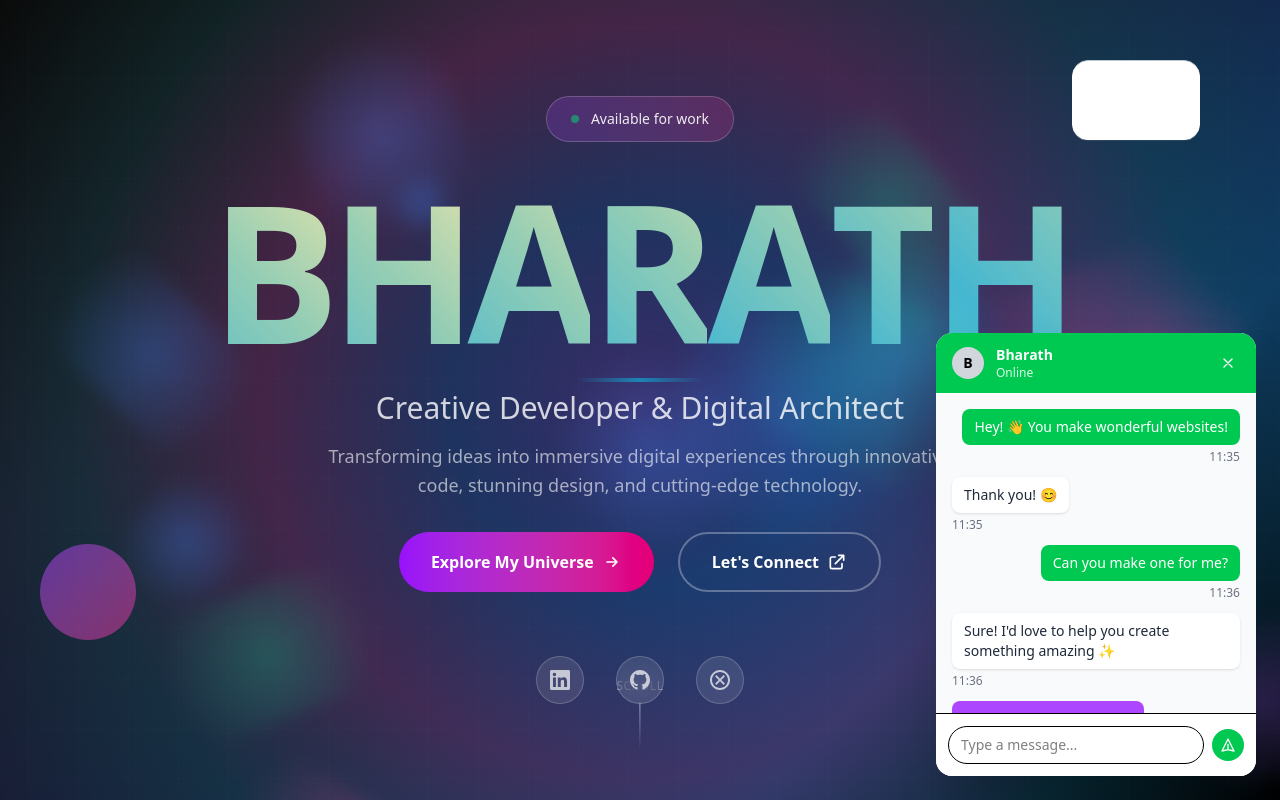
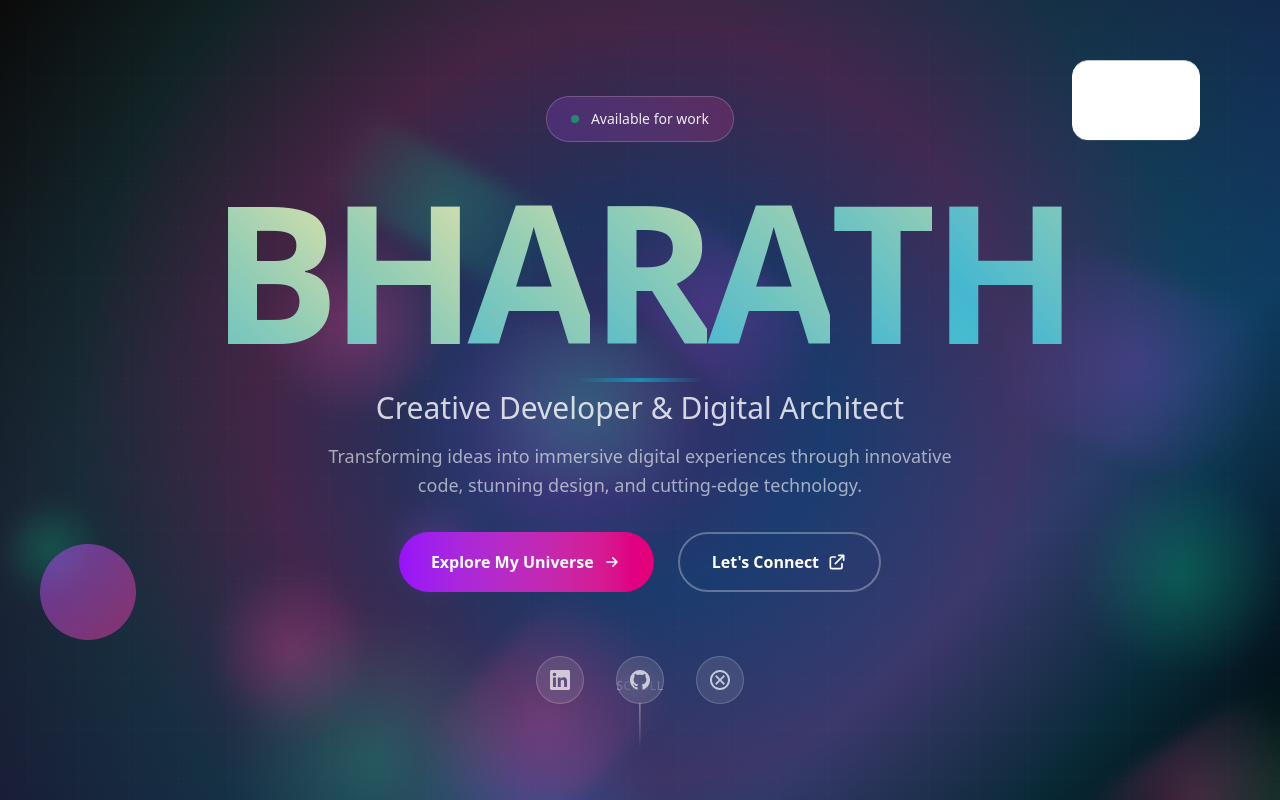
Before and after one commit to bharath-mnr/bharath-portfolio-new, a React (Vite) app: page / in a window 1280 px wide. Shown: the top 800 px of the page. Built offline with nearby package versions, Linux system fonts and the light colour scheme.

Commit message:
Hero Section 'Remove WhatsApp chat feature'

```diff
--- a/src/components/Hero.jsx
+++ b/src/components/Hero.jsx
@@ -1,18 +1,8 @@
-import React, { useEffect, useRef, useState } from 'react';
+import React, { useEffect, useRef } from 'react';
 
 const Hero = () => {
   const heroRef = useRef(null);
   const mousePos = useRef({ x: 0, y: 0 });
-  const [showChat, setShowChat] = useState(false);
-  const [messages, setMessages] = useState([
-    { id: 1, text: "Hey! 👋 You make wonderful websites!", sender: 'user', time: '11:35' },
-    { id: 2, text: "Thank you! 😊", sender: 'bharath', time: '11:35' },
-    { id: 3, text: "Can you make one for me?", sender: 'user', time: '11:36' },
-    { id: 4, text: "Sure! I'd love to help you create something amazing ✨", sender: 'bharath', time: '11:36' },
-    { id: 5, text: "Let's discuss your project!", sender: 'bharath', time: '11:37', isButton: true }
-  ]);
-  const [inputMessage, setInputMessage] = useState('');
-  const [isTyping, setIsTyping] = useState(false);
 
   useEffect(() => {
     const handleMouseMove = (e) => {
@@ -34,69 +24,6 @@ const Hero = () => {
       return () => hero.removeEventListener('mousemove', handleMouseMove);
     }
   }, []);
-
-  useEffect(() => {
-    // Show chat widget after 2 seconds on all devices (changed from desktop only)
-    const timer = setTimeout(() => {
-      setShowChat(true);
-    }, 2000);
-
-    return () => {
-      clearTimeout(timer);
-    };
-  }, []);
-
-  const handleSendMessage = () => {
-    if (inputMessage.trim()) {
-      const newMessage = {
-        id: messages.length + 1,
-        text: inputMessage,
-        sender: 'user',
-        time: new Date().toLocaleTimeString('en-US', { hour: '2-digit', minute: '2-digit', hour12: false })
-      };
-
-      setMessages([...messages, newMessage]);
-
-      // Send message to WhatsApp
-      const whatsappNumber = "917034264195"; // Your WhatsApp number
-      const whatsappMessage = encodeURIComponent(`Hi Bharath! ${inputMessage}`);
-      const whatsappURL = `https://wa.me/${whatsappNumber}?text=${whatsappMessage}`;
-
-      // Open WhatsApp in a new tab
-      window.open(whatsappURL, '_blank');
-
-      setInputMessage('');
-      setIsTyping(true);
-
-      // Simulate Bharath typing and responding
-      setTimeout(() => {
-        setIsTyping(false);
-        const response = {
-          id: messages.length + 2,
-          text: "Thanks for reaching out! 📱 I've received your message on WhatsApp and will respond there!",
-          sender: 'bharath',
-          time: new Date().toLocaleTimeString('en-US', { hour: '2-digit', minute: '2-digit', hour12: false })
-        };
-        setMessages(prev => [...prev, response]);
-      }, 2000);
-    }
-  };
-
-  const handleKeyPress = (e) => {
-    if (e.key === 'Enter') {
-      handleSendMessage();
-    }
-  };
-
-  const handleButtonClick = (message) => {
-    if (message.isButton) {
-      // Direct WhatsApp contact for the button click
-      const whatsappNumber = "917034264195";
-      const whatsappMessage = encodeURIComponent("Hi Bharath! I'd like to discuss my project with you!");
-      const whatsappURL = `https://wa.me/${whatsappNumber}?text=${whatsappMessage}`;
-      window.open(whatsappURL, '_blank');
-    }
-  };
 
   return (
     <div
@@ -159,90 +86,6 @@ const Hero = () => {
       <div className="absolute top-20 right-20 w-32 h-20 bg-white bg-opacity-5 backdrop-blur-md rounded-2xl border border-white border-opacity-10 animate-bounce"></div>
       <div className="absolute bottom-40 left-10 w-24 h-24 bg-gradient-to-br from-purple-500 to-pink-500 opacity-20 rounded-full animate-pulse"></div>
       <div className="absolute top-1/3 left-1/4 w-16 h-40 bg-white bg-opacity-5 backdrop-blur-md rounded-full border border-white border-opacity-10 animate-ping"></div>
-
-      {/* WhatsApp-style Chat Widget - Now works on all devices */}
-      {showChat && (
-        <div className="fixed bottom-6 right-4 sm:right-6 z-50 w-80 sm:max-w-sm animate-slideInUp">
-          <div className="bg-white rounded-2xl shadow-2xl overflow-hidden">
-            {/* Chat Header */}
-            <div className="bg-green-500 px-4 py-3 flex items-center justify-between">
-              <div className="flex items-center">
-                <div className="w-8 h-8 bg-gray-300 rounded-full mr-3 flex items-center justify-center text-sm font-bold">
-                  B
-                </div>
-                <div>
-                  <div className="text-white font-semibold text-sm">Bharath</div>
-                  <div className="text-green-100 text-xs">Online</div>
-                </div>
-              </div>
-              <button
-                onClick={() => setShowChat(false)}
-                className="text-white hover:bg-green-600 rounded-full p-1 transition-colors"
-              >
-                <svg className="w-4 h-4" fill="none" stroke="currentColor" viewBox="0 0 24 24">
-                  <path strokeLinecap="round" strokeLinejoin="round" strokeWidth={2} d="M6 18L18 6M6 6l12 12" />
-                </svg>
-              </button>
-            </div>
-
-            {/* Chat Messages */}
-            <div className="p-4 bg-gray-50 max-h-80 overflow-y-auto">
-              {messages.map((message) => (
-                <div key={message.id} className={`mb-3 ${message.sender === 'bharath' ? 'text-left' : 'text-right'}`}>
-                  <div
-                    className={`inline-block max-w-xs rounded-lg px-3 py-2 text-sm ${
-                      message.sender === 'bharath'
-                        ? message.isButton
-                          ? 'bg-purple-500 text-white cursor-pointer hover:bg-purple-600 transition-colors'
-                          : 'bg-white text-gray-800 shadow-sm'
-                        : 'bg-green-500 text-white'
-                    }`}
-                    onClick={() => handleButtonClick(message)}
-                  >
-                    {message.text}
-                  </div>
-                  <div className={`text-xs text-gray-500 mt-1 ${message.sender === 'bharath' ? 'text-left' : 'text-right'}`}>
-                    {message.time}
-                  </div>
-                </div>
-              ))}
-
-              {/* Typing indicator */}
-              {isTyping && (
-                <div className="mb-3 text-left">
-                  <div className="inline-block max-w-xs rounded-lg px-3 py-2 text-sm bg-white text-gray-800 shadow-sm">
-                    <div className="flex space-x-1">
-                      <div className="w-2 h-2 bg-gray-400 rounded-full animate-bounce"></div>
-                      <div className="w-2 h-2 bg-gray-400 rounded-full animate-bounce" style={{animationDelay: '0.1s'}}></div>
-                      <div className="w-2 h-2 bg-gray-400 rounded-full animate-bounce" style={{animationDelay: '0.2s'}}></div>
-                    </div>
-                  </div>
-                </div>
-              )}
-            </div>
-
-            {/* Chat Input - Fixed functionality */}
-            <div className="p-3 bg-white border-t flex items-center">
-              <input
-                type="text"
-                value={inputMessage}
-                onChange={(e) => setInputMessage(e.target.value)}
-                onKeyPress={handleKeyPress}
-                placeholder="Type a message..."
-                className="flex-1 px-3 py-2 border rounded-full text-sm focus:outline-none focus:border-green-500"
-              />
-              <button
-                onClick={handleSendMessage}
-                className="ml-2 bg-green-500 text-white rounded-full p-2 hover:bg-green-600 transition-colors"
-              >
-                <svg className="w-4 h-4" fill="none" stroke="currentColor" viewBox="0 0 24 24">
-                  <path strokeLinecap="round" strokeLinejoin="round" strokeWidth={2} d="M12 19l9 2-9-18-9 18 9-2zm0 0v-8" />
-                </svg>
-              </button>
-            </div>
-          </div>
-        </div>
-      )}
 
       {/* Main Content */}
       <div className="relative z-10 flex flex-col justify-center items-center min-h-screen px-4 text-center">
@@ -426,21 +269,6 @@ const Hero = () => {
           33% { transform: translate(20px, -20px) rotate(120deg); }
           66% { transform: translate(-20px, 20px) rotate(240deg); }
         }
-
-        @keyframes slideInUp {
-          from {
-            transform: translateY(100%);
-            opacity: 0;
-          }
-          to {
-            transform: translateY(0);
-            opacity: 1;
-          }
-        }
-
-        .animate-slideInUp {
-          animation: slideInUp 0.5s ease-out;
-        }
       `}</style>
     </div>
   );
```
